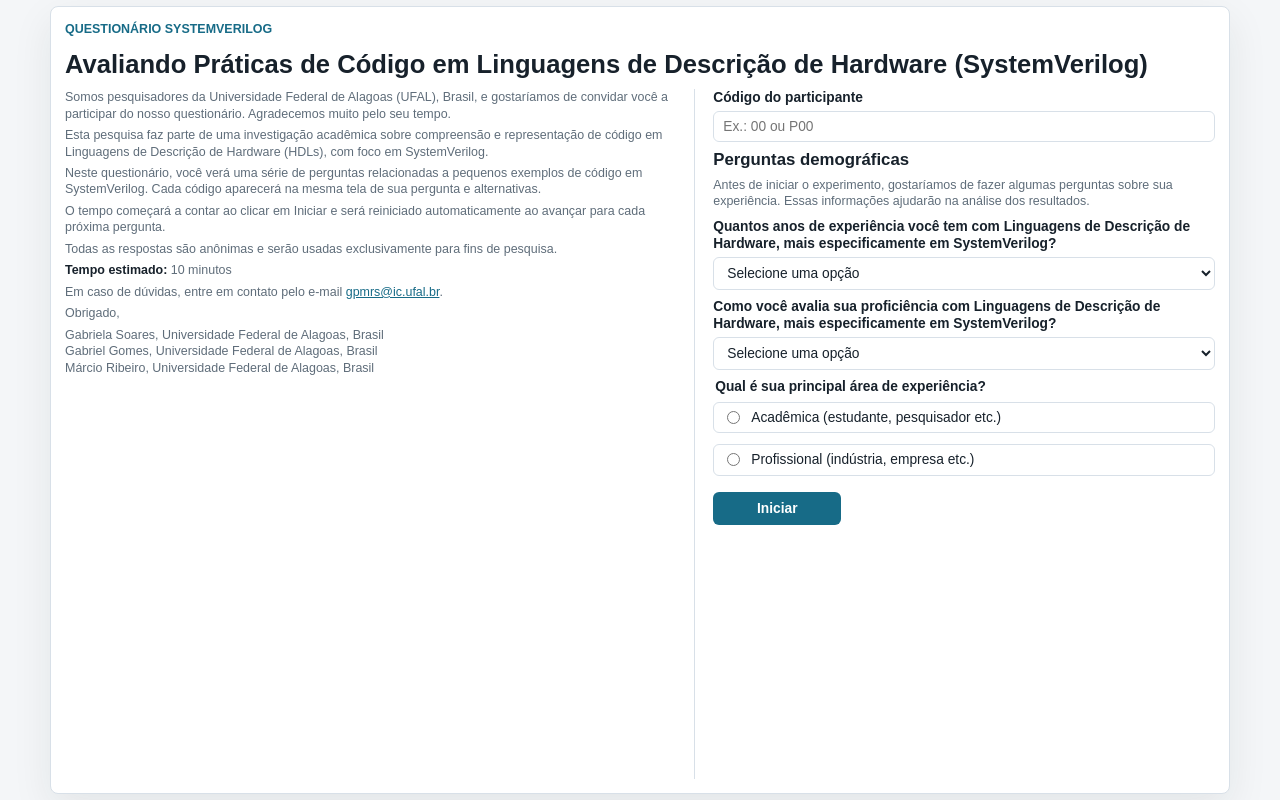
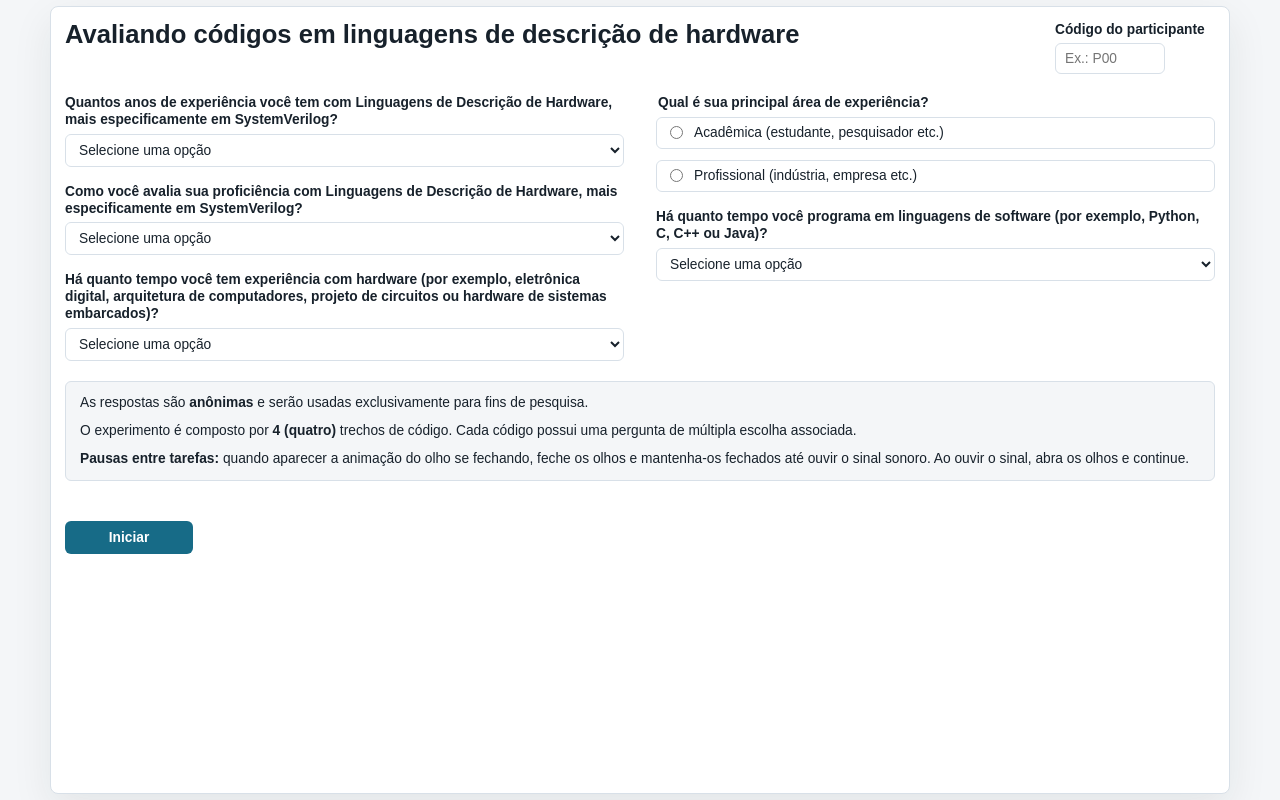
Before and after one commit to GabrielaPMRS/hdl_experiment, a plain HTML site: page omega/index.html in a window 1280 px wide. Drawn offline with Linux system fonts and the light colour scheme.

Commit message:
altera a pagina inicial, retira texto, adiciona perguntas, adiciona instruções

```diff
--- a/lambda/styles.css
+++ b/lambda/styles.css
@@ -435,3 +435,46 @@ input[type="radio"] {
     width: 100%;
   }
 }
+
+/* A abertura pode rolar sem alterar o layout das tarefas do eye tracker. */
+#intro-screen {
+  display: block;
+  overflow-y: auto;
+}
+#demographic-form {
+  grid-template-columns: repeat(2, minmax(0, 1fr));
+  gap: 20px 32px;
+  border-left: 0;
+  padding-left: 0;
+}
+.intro-header {
+  display: flex;
+  align-items: flex-start;
+  justify-content: space-between;
+  gap: 24px;
+}
+.intro-header > div { max-width: 800px; }
+.participant-code-field { flex: 0 0 160px; }
+.participant-code-field input { width: 110px; }
+.demographic-column {
+  display: grid;
+  align-content: start;
+  gap: 16px;
+}
+.demographic-column h2:not(:first-child) { margin-top: 8px; }
+.intro-notices {
+  display: grid;
+  gap: 10px;
+  padding: 12px 14px;
+  border: 1px solid var(--line);
+  border-radius: 6px;
+  background: var(--bg);
+}
+#demographic-form > .intro-header,
+#demographic-form > .intro-notices,
+#demographic-form > p,
+#demographic-form > button { grid-column: 1 / -1; }
+@media (max-width: 700px) {
+  #demographic-form { grid-template-columns: minmax(0, 1fr); }
+  .intro-header { flex-wrap: wrap; }
+}
--- a/omega/app.js
+++ b/omega/app.js
@@ -51,13 +51,13 @@ endmodule`,
 endmodule`,
     question: "Considerando o código, quais seriam os valores de 'out0' e 'out1'?",
     options: [
+      "out0 = 00000000000000000000000000000001\nout1 = 00000000000000000000000000000001",
+      "out0 = 00000000000000000000000000000000\nout1 = 00000000000000000000000000000011",
+      "out0 = 00000000000000000000000000000010\nout1 = 00000000000000000000000000000010",
       "out0 = 00000000000000000000000000000011\nout1 = 00000000000000000000000000000000",
-      "out0 = 00000000000000000000000000000000\nout1 = 00000000000000000000000000000011",
-      "out0 = 00000000000000000000000000000001\nout1 = 00000000000000000000000000000001",
-      "out0 = 00000000000000000000000000000010\nout1 = 00000000000000000000000000000010",
       "out0 = 00000000000000000000000000000000\nout1 = 00000000000000000000000000000001"
     ],
-    correctIndex: 0
+    correctIndex: 3
   },
   {
     id: "code-4",
@@ -384,6 +384,8 @@ function buildCsv() {
       "experienciaAnos",
       "proficiencia",
       "areaExperiencia",
+      "experienciaHardware",
+      "experienciaSoftware",
       "ordemExecucao",
       "codigoId",
       "codigoTitulo",
@@ -399,6 +401,8 @@ function buildCsv() {
       session.demographics.experienciaAnos,
       session.demographics.proficiencia,
       session.demographics.areaExperiencia,
+      session.demographics.experienciaHardware,
+      session.demographics.experienciaSoftware,
       response.ordemExecucao,
       response.codigoId,
       response.codigoTitulo,
--- a/omega/index.html
+++ b/omega/index.html
@@ -1,39 +1,32 @@
 <!doctype html>
 <html lang="pt-BR">
+
 <head>
   <meta charset="utf-8">
   <meta name="viewport" content="width=device-width, initial-scale=1">
-    <title>Avaliando Práticas de Código em HDLs</title>
+  <title>Avaliando códigos em linguagens de descrição de hardware</title>
   <link rel="stylesheet" href="styles.css">
 </head>
+
 <body>
   <main class="survey-shell" id="app">
     <section class="panel" id="intro-screen" aria-labelledby="intro-title">
-        <p class="eyebrow">Questionário SystemVerilog</p>
-        <h1 id="intro-title">Avaliando Práticas de Código em Linguagens de Descrição de Hardware (SystemVerilog)</h1>
+      <form id="demographic-form" class="form-block">
+        <header class="intro-header">
+          <div>
+            <h1 id="intro-title">Avaliando códigos em linguagens de descrição de hardware</h1>
+          </div>
+          <label class="field participant-code-field">
+            <span>Código do participante</span>
+            <input name="participanteCodigo" type="text" inputmode="numeric" pattern="(?:P)?\d+" placeholder="Ex.: P00"
+              required>
+          </label>
+        </header>
 
-        <div class="intro-copy">
-          <p>Somos pesquisadores da Universidade Federal de Alagoas (UFAL), Brasil, e gostaríamos de convidar você a participar do nosso questionário. Agradecemos muito pelo seu tempo.</p>
-          <p>Esta pesquisa faz parte de uma investigação acadêmica sobre compreensão e representação de código em Linguagens de Descrição de Hardware (HDLs), com foco em SystemVerilog.</p>
-          <p>Neste questionário, você verá uma série de perguntas relacionadas a pequenos exemplos de código em SystemVerilog. Cada código aparecerá na mesma tela de sua pergunta e alternativas.</p>
-          <p>O tempo começará a contar ao clicar em Iniciar e será reiniciado automaticamente ao avançar para cada próxima pergunta.</p>
-          <p>Todas as respostas são anônimas e serão usadas exclusivamente para fins de pesquisa.</p>
-          <p><strong>Tempo estimado:</strong> 10 minutos</p>
-          <p>Em caso de dúvidas, entre em contato pelo e-mail <a href="mailto:gpmrs@ic.ufal.br">gpmrs@ic.ufal.br</a>.</p>
-          <p>Obrigado,</p>
-          <p>Gabriela Soares, Universidade Federal de Alagoas, Brasil<br>Gabriel Gomes, Universidade Federal de Alagoas, Brasil<br>Márcio Ribeiro, Universidade Federal de Alagoas, Brasil</p>
-        </div>
-
-        <form id="demographic-form" class="form-block">
+        <div class="demographic-column">
           <label class="field">
-            <span>Código do participante</span>
-            <input name="participanteCodigo" type="text" inputmode="numeric" pattern="(?:P)?\d+" placeholder="Ex.: 00 ou P00" required>
-          </label>
-          <h2>Perguntas demográficas</h2>
-          <p>Antes de iniciar o experimento, gostaríamos de fazer algumas perguntas sobre sua experiência. Essas informações ajudarão na análise dos resultados.</p>
-
-          <label class="field">
-            <span>Quantos anos de experiência você tem com Linguagens de Descrição de Hardware, mais especificamente em SystemVerilog?</span>
+            <span>Quantos anos de experiência você tem com Linguagens de Descrição de Hardware, mais especificamente em
+              SystemVerilog?</span>
             <select name="experienciaAnos" required>
               <option value="">Selecione uma opção</option>
               <option value="1 ou menos">1 ou menos</option>
@@ -45,7 +38,8 @@
           </label>
 
           <label class="field">
-            <span>Como você avalia sua proficiência com Linguagens de Descrição de Hardware, mais especificamente em SystemVerilog?</span>
+            <span>Como você avalia sua proficiência com Linguagens de Descrição de Hardware, mais especificamente em
+              SystemVerilog?</span>
             <select name="proficiencia" required>
               <option value="">Selecione uma opção</option>
               <option value="Novato">Novato</option>
@@ -55,13 +49,50 @@
               <option value="Especialista">Especialista</option>
             </select>
           </label>
+          <label class="field">
+            <span>Há quanto tempo você tem experiência com hardware (por exemplo, eletrônica digital, arquitetura de
+              computadores, projeto de circuitos ou hardware de sistemas embarcados)?</span>
+            <select name="experienciaHardware" required>
+              <option value="">Selecione uma opção</option>
+              <option value="Sem experiência">Sem experiência</option>
+              <option value="Menos de 1 ano">Menos de 1 ano</option>
+              <option value="1 a 2 anos">1 a 2 anos</option>
+              <option value="3 a 5 anos">3 a 5 anos</option>
+              <option value="6 a 10 anos">6 a 10 anos</option>
+              <option value="Mais de 10 anos">Mais de 10 anos</option>
+            </select>
+          </label>
+        </div>
 
+        <div class="demographic-column">
           <fieldset class="field radio-group">
             <legend>Qual é sua principal área de experiência?</legend>
-            <label><input type="radio" name="areaExperiencia" value="Acadêmica" required> Acadêmica (estudante, pesquisador etc.)</label>
-            <label><input type="radio" name="areaExperiencia" value="Profissional" required> Profissional (indústria, empresa etc.)</label>
+            <label><input type="radio" name="areaExperiencia" value="Acadêmica" required> Acadêmica (estudante,
+              pesquisador etc.)</label>
+            <label><input type="radio" name="areaExperiencia" value="Profissional" required> Profissional (indústria,
+              empresa etc.)</label>
           </fieldset>
+          <label class="field">
+            <span>Há quanto tempo você programa em linguagens de software (por exemplo, Python, C, C++ ou Java)?</span>
+            <select name="experienciaSoftware" required>
+              <option value="">Selecione uma opção</option>
+              <option value="Sem experiência">Sem experiência</option>
+              <option value="Menos de 1 ano">Menos de 1 ano</option>
+              <option value="1 a 2 anos">1 a 2 anos</option>
+              <option value="3 a 5 anos">3 a 5 anos</option>
+              <option value="6 a 10 anos">6 a 10 anos</option>
+              <option value="Mais de 10 anos">Mais de 10 anos</option>
+            </select>
+          </label>
+        </div>
 
+        <div class="intro-notices">
+          <p>As respostas são <strong>anônimas</strong> e serão usadas exclusivamente para fins de pesquisa.</p>
+          <p>O experimento é composto por <strong>4 (quatro)</strong> trechos de código. Cada código possui uma pergunta
+            de múltipla escolha associada.</p>
+          <p><strong>Pausas entre tarefas:</strong> quando aparecer a animação do olho se fechando, feche os olhos e
+            mantenha-os fechados até ouvir o sinal sonoro. Ao ouvir o sinal, abra os olhos e continue.</p>
+        </div>
         <p class="error-message" id="intro-error" role="alert"></p>
         <button class="primary-button" type="submit">Iniciar</button>
       </form>
@@ -93,7 +124,8 @@
     <section class="panel hidden" id="complete-screen" aria-labelledby="complete-title">
       <p class="eyebrow">Experimento concluído</p>
       <h1 id="complete-title">Obrigado por participar.</h1>
-        <p>Suas respostas e os tempos de cada pergunta foram salvos neste navegador. Baixe o arquivo de resultados e envie aos pesquisadores, caso solicitado.</p>
+      <p>Suas respostas e os tempos de cada pergunta foram salvos neste navegador. Baixe o arquivo de resultados e envie
+        aos pesquisadores, caso solicitado.</p>
       <div class="actions">
         <button class="primary-button" id="download-json" type="button">Baixar JSON</button>
         <button class="secondary-button" id="download-csv" type="button">Baixar CSV</button>
@@ -103,4 +135,5 @@
 
   <script src="app.js"></script>
 </body>
+
 </html>
--- a/omega/styles.css
+++ b/omega/styles.css
@@ -435,3 +435,46 @@ input[type="radio"] {
     width: 100%;
   }
 }
+
+/* A abertura pode rolar sem alterar o layout das tarefas do eye tracker. */
+#intro-screen {
+  display: block;
+  overflow-y: auto;
+}
+#demographic-form {
+  grid-template-columns: repeat(2, minmax(0, 1fr));
+  gap: 20px 32px;
+  border-left: 0;
+  padding-left: 0;
+}
+.intro-header {
+  display: flex;
+  align-items: flex-start;
+  justify-content: space-between;
+  gap: 24px;
+}
+.intro-header > div { max-width: 800px; }
+.participant-code-field { flex: 0 0 160px; }
+.participant-code-field input { width: 110px; }
+.demographic-column {
+  display: grid;
+  align-content: start;
+  gap: 16px;
+}
+.demographic-column h2:not(:first-child) { margin-top: 8px; }
+.intro-notices {
+  display: grid;
+  gap: 10px;
+  padding: 12px 14px;
+  border: 1px solid var(--line);
+  border-radius: 6px;
+  background: var(--bg);
+}
+#demographic-form > .intro-header,
+#demographic-form > .intro-notices,
+#demographic-form > p,
+#demographic-form > button { grid-column: 1 / -1; }
+@media (max-width: 700px) {
+  #demographic-form { grid-template-columns: minmax(0, 1fr); }
+  .intro-header { flex-wrap: wrap; }
+}
```
Also changed, not shown: lambda/app.js (+8 -4 lines), lambda/index.html (+61 -28 lines), 1 other file. Lines whose indentation alone changed are shown as unchanged.
